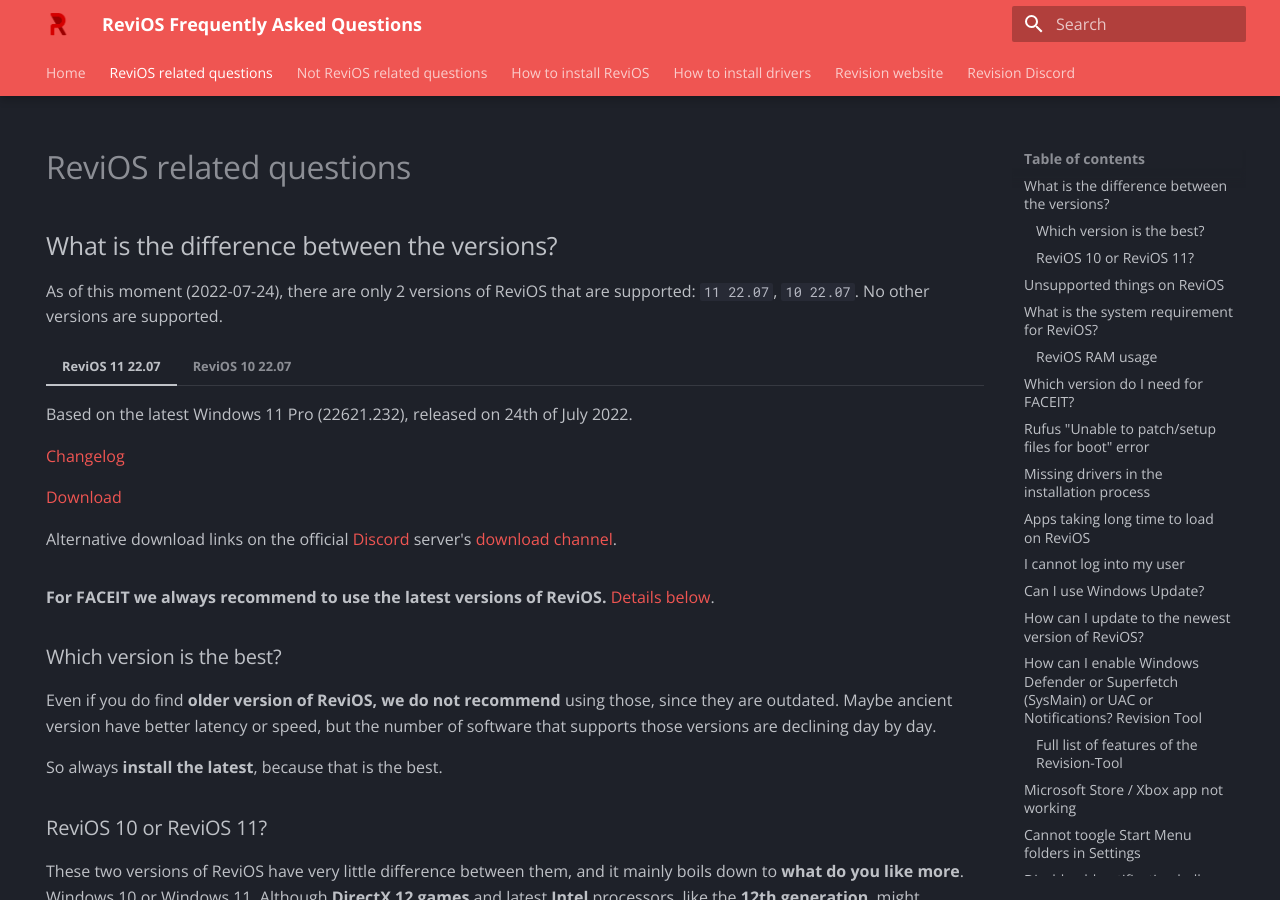
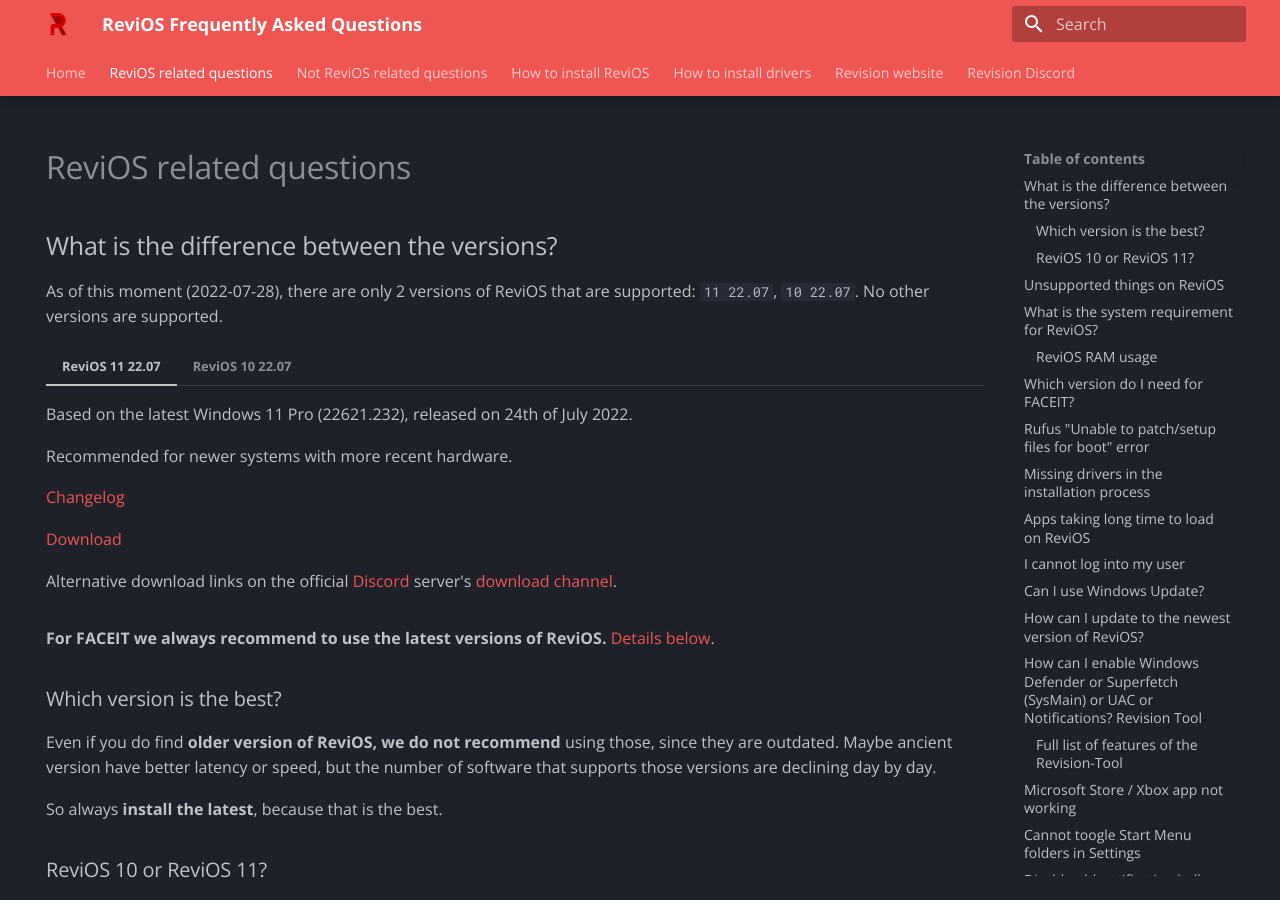
Before and after one commit to dkovacs24/ReviOS_faq, an MkDocs documentation site: the page built from docs/related.md, in a window 1280 px wide and 900 px high. Built offline with MkDocs 1.6.1 and Material for MkDocs 9.7.7, drawn with Linux system fonts in a browser that asks for light colours; some of the changed text lies outside the part shown.

Commit message:
change dates i forgot at the last release + recommendations from the website

```diff
--- a/docs/related.md
+++ b/docs/related.md
@@ -13,11 +13,13 @@
 
 ## What is the difference between the versions?
 
-As of this moment (2022-07-24), there are only 2 versions of ReviOS that are supported: `11 22.07`, `10 22.07`. No other versions are supported.
+As of this moment (2022-07-28), there are only 2 versions of ReviOS that are supported: `11 22.07`, `10 22.07`. No other versions are supported.
 
 === "ReviOS 11 22.07"
 
     Based on the latest Windows 11 Pro (22621.232), released on 24th of July 2022.
+
+    Recommended for newer systems with more recent hardware.
 
     [Changelog](https://www.revi.cc/revios/download/changelog#h.jjwpsqn2kr){target=_blank}
 
@@ -29,6 +31,8 @@
 === "ReviOS 10 22.07"
 
     Based on the latest Windows 10 Pro (19044.1865), released on 28th of July 2022.
+
+    Recommended for older systems, incompatible with Windows 11.
 
     [Changelog](https://www.revi.cc/revios/download/changelog#h.5m29vb11epyy){target=_blank}
 
@@ -95,7 +99,7 @@
 
 ## Which version do I need for FACEIT?
 
-As of this moment (2022-07-24), FACEIT only works on the `11 22.07` and `10 22.07` versions.
+As of this moment (2022-07-28), FACEIT only works on the `11 22.07` and `10 22.07` versions.
 
 The `22.05` and `22.06` builds are probably still compatible with FACEIT, but not for long. Keep in mind, we do not support those versions anymore.
 
```
